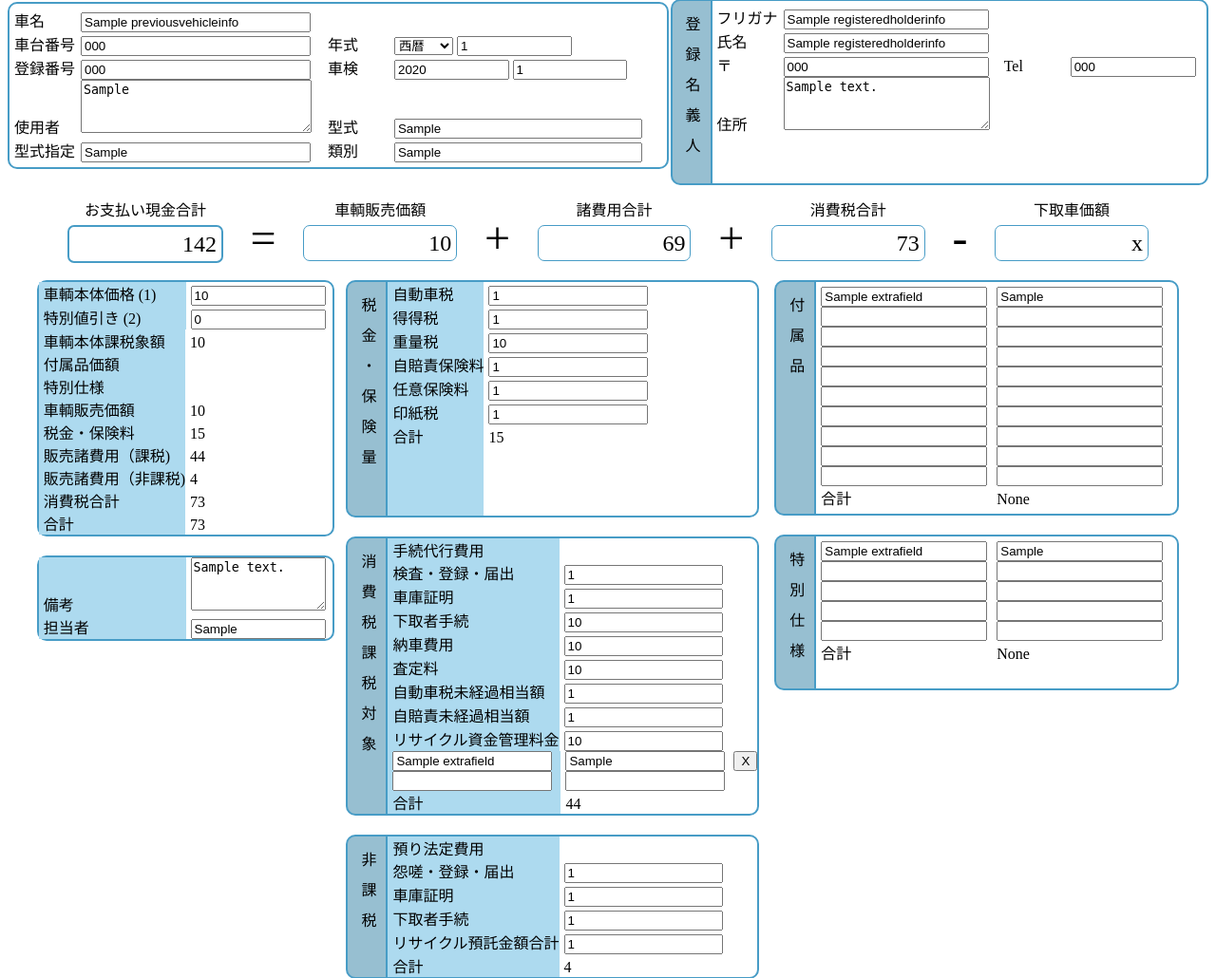
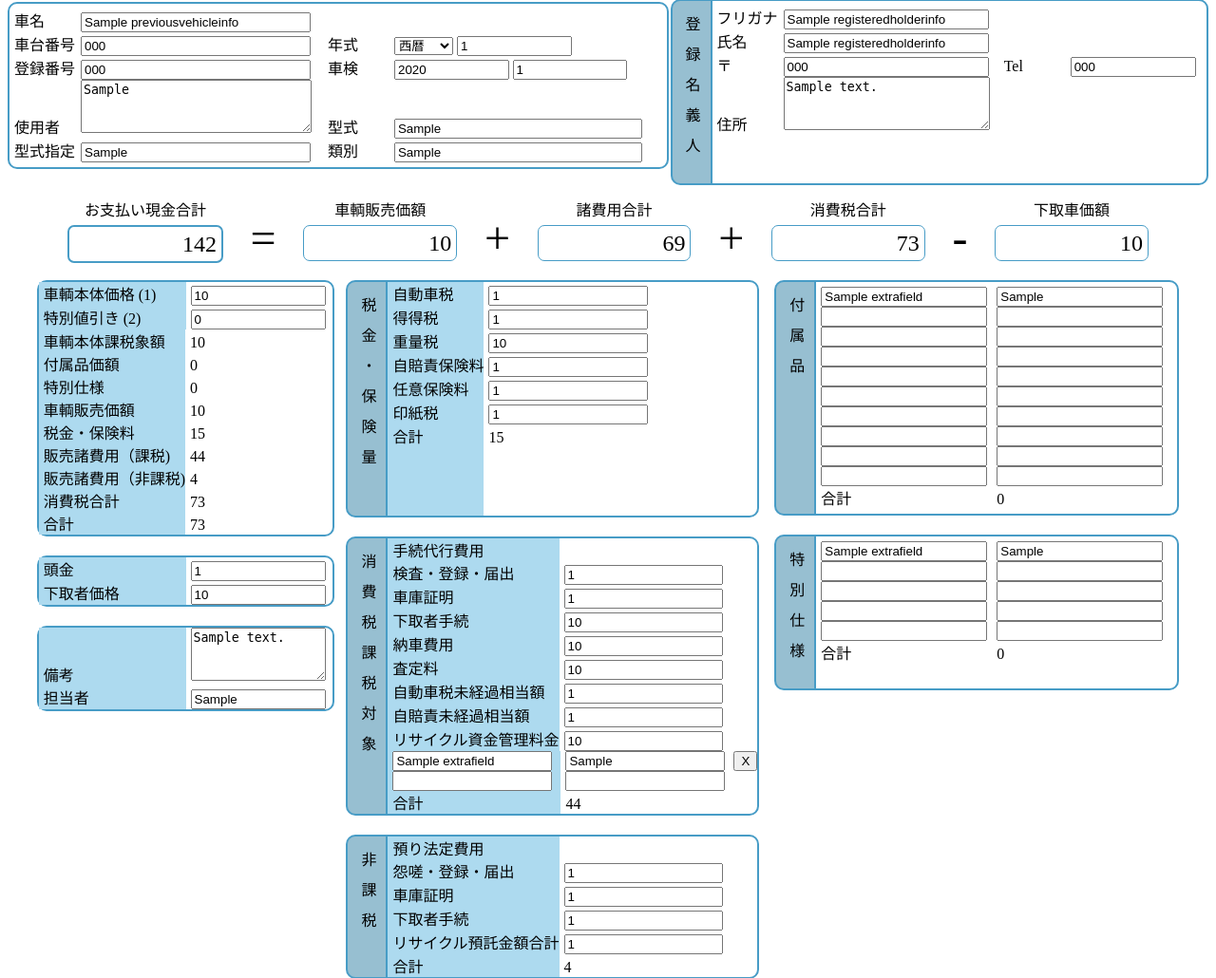
Before and after one commit to Checkroth/kurumahanbai, a Django app: page /edit/1/ in a window 1280 px wide; the page is wider, and only the part inside the window is pictured. Shown: the part 470-1500 px from the top of that part at 95% size. Run offline with Django 3.2, Linux system fonts and the light colour scheme; tables that the repository leaves empty hold one stand-in row (values such as "Sample post").

Commit message:
fixing up form functionality

```diff
--- a/hanbai/hanbai/forms.py
+++ b/hanbai/hanbai/forms.py
@@ -46,6 +46,7 @@
         cleaned_data = super().clean()
         agnostic_value = cleaned_data.get('type_agnostic_value')
         if not agnostic_value:
+            cleaned_data['value_type'] = int(models.ExtraField.FieldTypeChoices.STRING)
             return cleaned_data
 
         try:
@@ -56,7 +57,7 @@
         except (TypeError, ValueError):
             cleaned_data['integer_value'] = None
             cleaned_data['string_value'] = agnostic_value
-            cleaned_data['value_type'] = models.ExtraField.FieldTypeChoices.STRING.name
+            cleaned_data['value_type'] = int(models.ExtraField.FieldTypeChoices.STRING)
 
         return cleaned_data
 
--- a/hanbai/hanbai/models.py
+++ b/hanbai/hanbai/models.py
@@ -199,7 +199,6 @@
     Number comments correspond to numbers on original sheet
     '''
     vehicle_price = models.PositiveIntegerField('車輌本体価格 (1)', null=True, blank=True)  # 1
-    previous_vehicle_price = models.PositiveIntegerField('下取車価額', null=True, blank=True)  # 16
     special_discount = models.PositiveIntegerField('特別値引き (2)', null=True, blank=True)  # 2
     # 3 not required
     # 4 is aggregate of 1, 2, 3
@@ -307,7 +306,7 @@
             self.taxable_total,
             self.all_tax_total
         ])) or 0
-        return total - (self.previous_vehicle_price or 0)
+        return total - (self.trade_in_price or 0)
 
 
 class PaymentDetails(models.Model):
@@ -374,6 +373,8 @@
                 'consumption_tax_total': self.itemization.consumption_tax_total,
                 'tax_exemption_total': self.itemization.tax_exemption_total,
                 'all_total': self.itemization.all_total,
+                'final_total': self.itemization.final_total,
+                'trade_in_price': self.itemization.trade_in_price,
             },
         }
         for k, v in ret['itemization'].items():
--- a/hanbai/hanbai/views.py
+++ b/hanbai/hanbai/views.py
@@ -43,7 +43,7 @@
     )
 
     ctx = {
-        'order': order,
+        'order': order.json(),
         'order_form': forms.OrderForm(instance=order),
         'vehicle_info_form': forms.VehicleInfoForm(instance=order.vehicle_info),
         'previous_vehicle_form': forms.PreviousVehicleInfoForm(instance=order.previous_vehicle_info, prefix='previous'),
--- a/hanbai/templates/mainform.html
+++ b/hanbai/templates/mainform.html
@@ -169,7 +169,7 @@
 				<li class="math-separator">-</li>
 				<li class="noborder">
 					<div class="box-label">下取車価額</div>
-					<div class="box" data-item="previous_vehicle_price">{{ order.previous_vehicle_price }}x</div>
+					<div class="box" data-item="trade_in_price">{{ order.itemization.trade_in_price }}</div>
 				</li>
 			</ul>
 		</li>
@@ -226,7 +226,7 @@
 							</div>
 							<div class="tr">
 								<span class="td first">消費税合計</span>
-								<span class="td" data-item="all_tax_totals">
+								<span class="td" data-item="all_tax_total">
                   {{ order.itemization.all_tax_total|default_if_none:"" }}
                 </span>
 							</div>
@@ -238,6 +238,13 @@
               </div>
             </div>
 					</li>
+          <li class="basic-table blue-table">
+            <form class="table" method="POST" action="{% url 'set_form_generic' order_id=order.id form_class=itemization_form.form_class instance_id=itemization_form.instance.id %}">
+              {% csrf_token %}
+              <div class="tr shortform">{{ itemization_form.down_payment|as_columns|safe }}</div>
+              <div class="tr shortform">{{ itemization_form.trade_in_price|as_columns|safe }}</div>
+            </form>
+          </li>
           <li class="basic-table blue-table">
             <form class="table" method="POST" action="{% url 'set_form_generic' order_id=order.id form_class=order_form.form_class instance_id=order_form.instance.id %}">
               {% csrf_token %}
```
Also changed, not shown: hanbai/hanbai/migrations/0005_remove_itemization_previous_vehicle_price.py (added).
